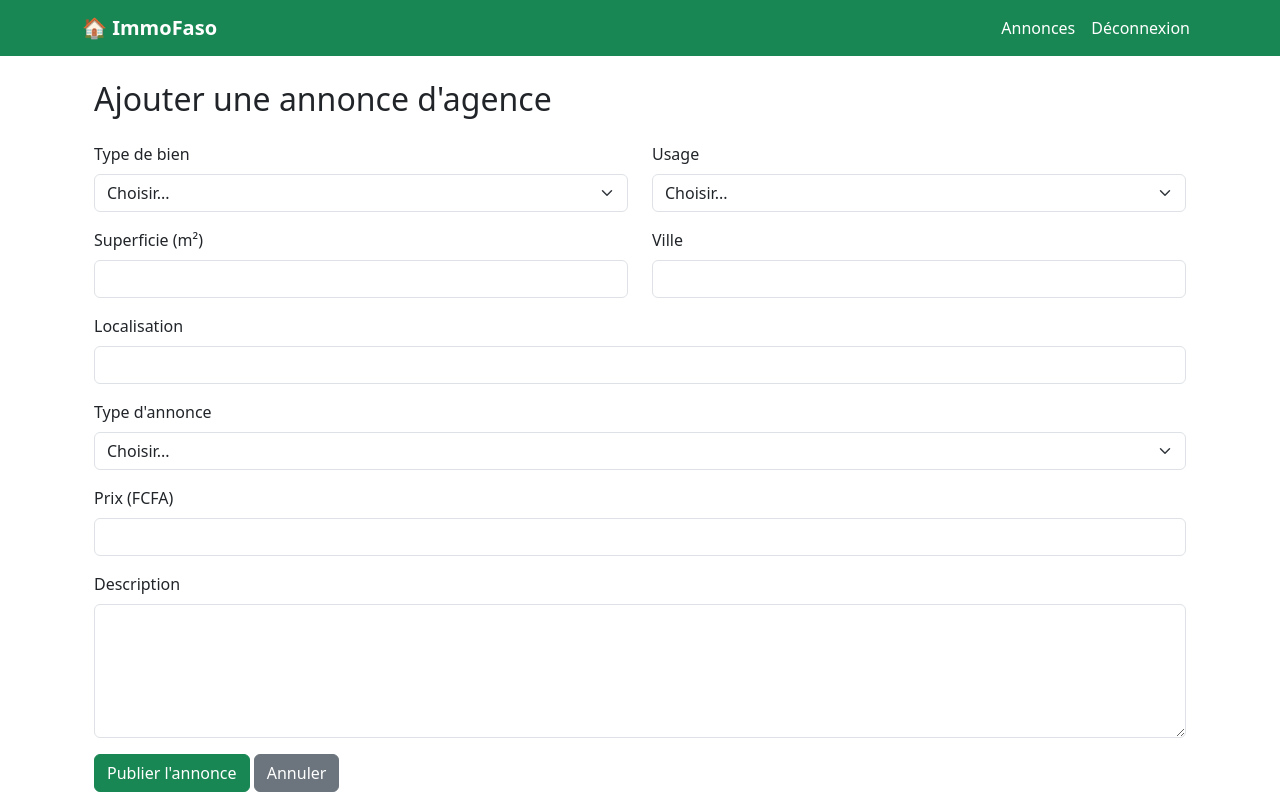
After one commit to SUDOROOTc/immo_prestige, a Django app: page /agent/annonces/ajouter/ in a window 1280 px wide. The commit adds this page. Run offline with Django 5.2, Linux system fonts and the light colour scheme; a user stored in the database is signed in; data comes from the database, SQL or seed files in the repository; both versions use the stored data as it was after the commit.

Commit message:
mise en place de l ajout d annonce par les agent

```diff
--- a/core/models.py
+++ b/core/models.py
@@ -57,7 +57,7 @@ class BienImmobilier(models.Model):
         ('AGRICULTURE', 'Agriculture'),
     ]
 
-    proprietaire = models.ForeignKey(Bailleur, on_delete=models.CASCADE, related_name='biens')
+    proprietaire = models.ForeignKey(Bailleur, on_delete=models.CASCADE, related_name='biens',null=True,blank=True  )
     type = models.CharField(max_length=20, choices=TYPE_CHOICES)
     usage = models.CharField(max_length=20, choices=USAGE_CHOICES)
     superficie = models.FloatField()
@@ -66,7 +66,13 @@ class BienImmobilier(models.Model):
     description = models.TextField()
 
     def __str__(self):
-        return f"{self.type} - {self.ville} ({self.proprietaire.username})"
+        proprietaire = (
+            self.proprietaire.username
+            if self.proprietaire
+            else "Agence"
+        )
+
+        return f"{self.type} - {self.ville} ({proprietaire})"
 
     class Meta:
         verbose_name = 'Bien Immobilier'
@@ -102,7 +108,9 @@ class Annonce(models.Model):
     bailleur = models.ForeignKey(
         Bailleur,
         on_delete=models.CASCADE,
-        related_name='annonces'
+        related_name='annonces',
+        null=True,
+        blank=True
     )
     bien = models.ForeignKey(
         BienImmobilier,
@@ -116,6 +124,13 @@ class Annonce(models.Model):
         blank=True,
         related_name='annonces_validees'
     )
+    agent_createur = models.ForeignKey(
+    Agent,
+    on_delete=models.SET_NULL,
+    null=True,
+    blank=True,
+    related_name='annonces_agence'
+)
     option = models.CharField(max_length=10, choices=OPTION_CHOICES)
     prix = models.FloatField()
     description = models.TextField()
--- /dev/null
+++ b/core/templates/agent/ajouter_annonce.html
@@ -0,0 +1,116 @@
+{% extends 'base.html' %}
+
+{% block content %}
+
+<div class="container mt-4">
+
+    <h2 class="mb-4">
+        Ajouter une annonce d'agence
+    </h2>
+
+    <form method="post">
+
+        {% csrf_token %}
+
+        <div class="row">
+
+            <div class="col-md-6 mb-3">
+                <label class="form-label">Type de bien</label>
+
+                <select name="type" class="form-select" required>
+                    <option value="">Choisir...</option>
+                    <option value="TERRAIN">Terrain</option>
+                    <option value="BATIMENT">Bâtiment</option>
+                    <option value="APPARTEMENT">Appartement</option>
+                    <option value="VILLA">Villa</option>
+                    <option value="COMMERCE">Commerce</option>
+                </select>
+            </div>
+
+            <div class="col-md-6 mb-3">
+                <label class="form-label">Usage</label>
+
+                <select name="usage" class="form-select" required>
+                    <option value="">Choisir...</option>
+                    <option value="RESIDENCE">Résidence</option>
+                    <option value="BUREAU">Bureau</option>
+                    <option value="COMMERCE">Commerce</option>
+                    <option value="AGRICULTURE">Agriculture</option>
+                </select>
+            </div>
+
+        </div>
+
+        <div class="row">
+
+            <div class="col-md-6 mb-3">
+                <label class="form-label">Superficie (m²)</label>
+
+                <input type="number" step="0.01" name="superficie" class="form-control" required>
+            </div>
+
+            <div class="col-md-6 mb-3">
+                <label class="form-label">Ville</label>
+
+                <input type="text" name="ville" class="form-control" required>
+            </div>
+
+        </div>
+
+        <div class="mb-3">
+
+            <label class="form-label">
+                Localisation
+            </label>
+
+            <input type="text" name="localisation" class="form-control" required>
+
+        </div>
+
+        <div class="mb-3">
+
+            <label class="form-label">
+                Type d'annonce
+            </label>
+
+            <select name="option" class="form-select" required>
+                <option value="">Choisir...</option>
+                <option value="LOCATION">Location</option>
+                <option value="VENTE">Vente</option>
+            </select>
+
+        </div>
+
+        <div class="mb-3">
+
+            <label class="form-label">
+                Prix (FCFA)
+            </label>
+
+            <input type="number" step="0.01" name="prix" class="form-control" required>
+
+        </div>
+
+        <div class="mb-3">
+
+            <label class="form-label">
+                Description
+            </label>
+
+            <textarea name="description" rows="5" class="form-control" required></textarea>
+
+        </div>
+
+        <button type="submit" class="btn btn-success">
+            Publier l'annonce
+        </button>
+
+        <a href="{% url 'mes_annonces_agence' %}" class="btn btn-secondary">
+            Annuler
+        </a>
+
+    </form>
+
+</div>
+
+{% endblock %}
--- a/core/templates/agent/annonces_en_attente.html
+++ b/core/templates/agent/annonces_en_attente.html
@@ -44,5 +44,7 @@
 {% else %}
 <div class="alert alert-info">Aucune annonce en attente de validation.</div>
 {% endif %}
-
+<a href="{% url 'ajouter_annonce_agence' %}" class="btn btn-success mb-3">
+    + Ajouter une annonce d'agence
+</a>
 {% endblock %}
--- a/core/templates/bailleur/deposer_annonce.html
+++ b/core/templates/bailleur/deposer_annonce.html
@@ -10,7 +10,7 @@
                 <h4 class="mb-0">Déposer une nouvelle annonce</h4>
             </div>
             <div class="card-body">
-                <form method="POST" action="{% url 'deposer_annonce' %}">
+                <form method="POST" action="{% url 'deposer_annonce' %}" enctype="multipart/form-data">
                     {% csrf_token %}
 
                     <div class="row mb-3">
@@ -71,6 +71,10 @@
                         <label class="form-label">Description détaillée</label>
                         <textarea name="description" class="form-control" rows="4" required></textarea>
                     </div>
+                    <div class="mb-3">
+                        <label class="form-label">Photos du bien</label>
+                        <input type="file" name="photos" class="form-control" multiple>
+                    </div>
 
                     <div class="d-grid gap-2">
                         <button type="submit" class="btn btn-success btn-lg">Publier mon annonce</button>
--- a/core/urls.py
+++ b/core/urls.py
@@ -57,4 +57,16 @@ urlpatterns = [
     path('client/demandes/', views.mes_demandes_client, name='mes_demandes_client'),
     path('redirect/', views.redirect_after_login, name='redirect_after_login'),
     path('manager/utilisateurs/<int:user_id>/supprimer/', views.supprimer_utilisateur, name='supprimer_utilisateur'),
+    path('agent/annonces/ajouter/', views.ajouter_annonce_agence, name='ajouter_annonce_agence'),
+    path(
+    'agent/annonces/ajouter/',
+    views.ajouter_annonce_agence,
+    name='ajouter_annonce_agence'
+),
+
+path(
+    'agent/mes-annonces/',
+    views.mes_annonces_agence,
+    name='mes_annonces_agence'
+),
 ]
--- a/core/views.py
+++ b/core/views.py
@@ -1,3 +1,4 @@
+from core.models import Photo
 from django.shortcuts import render, redirect, get_object_or_404
 from django.contrib import messages
 from django.contrib.auth.decorators import login_required
@@ -60,7 +61,7 @@ def inscription(request):
 def deposer_annonce_view(request):
     if request.method == 'POST':
         try:
-            AnnonceService.deposer_annonce(
+            annonce = AnnonceService.deposer_annonce(
                 bailleur=request.user,
                 type_bien=request.POST.get('type'),
                 usage=request.POST.get('usage'),
@@ -71,6 +72,11 @@ def deposer_annonce_view(request):
                 prix=float(request.POST.get('prix', 0)),
                 description=request.POST.get('description')
             )
+            for photo in request.FILES.getlist('photos'):
+                Photo.objects.create(
+                    bien=annonce.bien,
+                    chemin_fichier=photo
+                )
             messages.success(request, "Annonce déposée avec succès. En attente de validation.")
             return redirect('mes_annonces_bailleur')
         except (DjangoPermissionDenied, ValueError) as e:
@@ -308,3 +314,70 @@ def redirect_after_login(request):
         return redirect('liste_annonces')
 
     return redirect('accueil')
+
+@login_required
+def ajouter_annonce_agence(request):
+
+    if request.method == 'POST':
+
+        try:
+
+            AnnonceService.ajouter_annonce_agence(
+                agent=request.user,
+                type_bien=request.POST.get('type'),
+                usage=request.POST.get('usage'),
+                superficie=float(
+                    request.POST.get('superficie', 0)
+                ),
+                localisation=request.POST.get(
+                    'localisation'
+                ),
+                ville=request.POST.get('ville'),
+                option=request.POST.get('option'),
+                prix=float(
+                    request.POST.get('prix', 0)
+                ),
+                description=request.POST.get(
+                    'description'
+                )
+            )
+
+            messages.success(
+                request,
+                "Annonce d'agence publiée avec succès."
+            )
+
+            return redirect(
+                'mes_annonces_agence'
+            )
+
+        except (
+            DjangoPermissionDenied,
+            ValueError
+        ) as e:
+
+            messages.error(
+                request,
+                str(e)
+            )
+
+    return render(
+        request,
+        'agent/ajouter_annonce.html'
+    )
+
+
+@login_required
+def mes_annonces_agence(request):
+
+    annonces = Annonce.objects.filter(
+        agent_createur=request.user
+    ).order_by('-date_publication')
+
+    return render(
+        request,
+        'agent/mes_annonces_agence.html',
+        {
+            'annonces': annonces
+        }
+    )
```
Also changed, not shown: core/services.py (+59 -6 lines), core/templates/agent/mes_annonces_agence.html (added, +98 -0 lines), core/migrations/0005_alter_annonce_bailleur_and_more.py (added), core/migrations/0006_annonce_agent_createur.py (added), db.sqlite3, media/photos/proprietes/maison_Pb7P93N.jpg (added), media/photos/proprietes/maison_RNp9lMn.jpg (added). Lines whose indentation alone changed are shown as unchanged.
